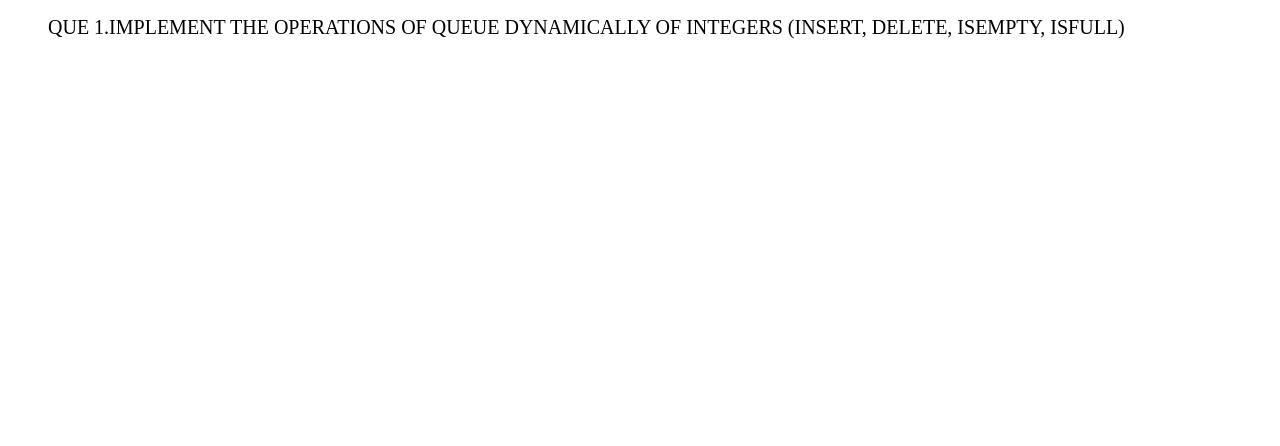
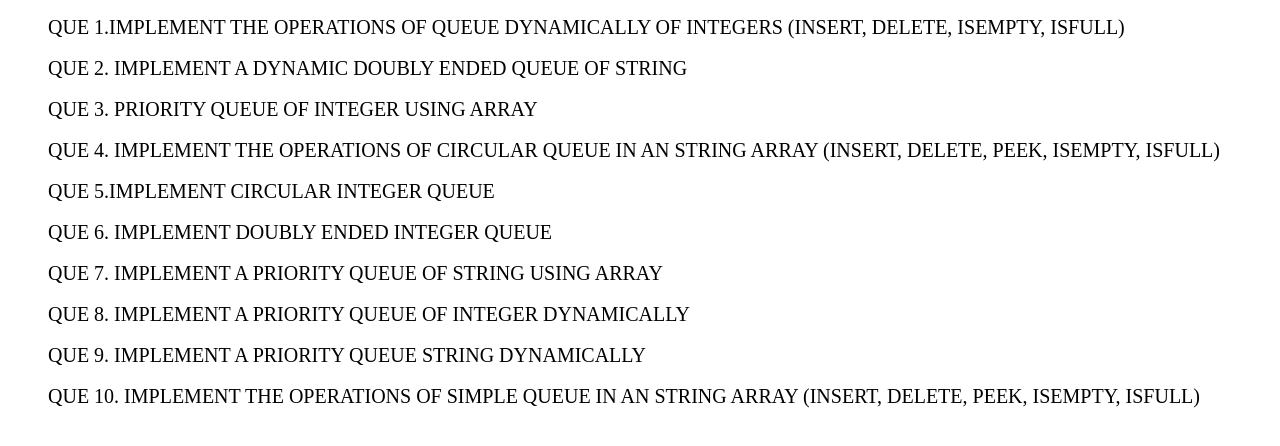
Before and after one commit to coderamit18/codeEra-by.amit, a plain HTML site: page quequeque.html in a window 1280 px wide. Drawn offline with Linux system fonts and the light colour scheme.

Commit message:
Update quequeque.html

```diff
--- a/quequeque.html
+++ b/quequeque.html
@@ -13,21 +13,74 @@
     li a {
       color: black;
       text-decoration: none;
-      text-transform:uppercase;
+      text-transform: uppercase;
     }
   </style>
   <body>
     <ol>
       <li>
-        <a href="queue/queue_operation.c" target="frame">Que 1.IMPLEMENT THE OPERATIONS OF QUEUE DYNAMICALLY OF INTEGERS (INSERT, DELETE, ISEMPTY, ISFULL)
+        <a href="queue/queue_operation.c" target="frame"
+          >Que 1.IMPLEMENT THE OPERATIONS OF QUEUE DYNAMICALLY OF INTEGERS
+          (INSERT, DELETE, ISEMPTY, ISFULL)
         </a>
       </li>
       <br />
-      <!-- <li>
-        <a href="recursion/que2.c" target="frame">Que 2. CALCULATE FIBONACCI OF A NUMBER USING RECURSION </a>
+      <li>
+        <a href="queue/que2.c" target="frame"
+          >Que 2. Implement a dynamic doubly ended queue of string
+        </a>
       </li>
-      <br /> -->
+      <br />
       <li>
+        <a href="queue/que3.c" target="frame"
+          >Que 3. Priority queue of integer using array
+        </a>
+      </li>
+      <br />
+      <li>
+        <a href="queue/que4.c" target="frame"
+          >Que 4. IMPLEMENT THE OPERATIONS OF CIRCULAR QUEUE IN AN STRING ARRAY
+          (INSERT, DELETE, PEEK, ISEMPTY, ISFULL)
+        </a>
+      </li>
+      <br />
+      <li>
+        <a href="queue/que5.c" target="frame"
+          >Que 5.Implement Circular Integer queue
+        </a>
+      </li>
+      <br />
+      <li>
+        <a href="queue/que6.c" target="frame"
+          >Que 6. Implement doubly ended Integer queue
+        </a>
+      </li>
+      <br />
+      <li>
+        <a href="queue/que7.c" target="frame"
+          >Que 7. Implement a priority queue of string using array
+        </a>
+      </li>
+      <br />
+      <li>
+        <a href="queue/que8.c" target="frame"
+          >Que 8. Implement a priority queue of integer dynamically
+        </a>
+      </li>
+      <br />
+      <li>
+        <a href="queue/que9.c" target="frame"
+          >Que 9. Implement a priority queue string dynamically
+        </a>
+      </li>
+      <br />
+      <li>
+        <a href="queue/que10.c" target="frame"
+          >Que 10. IMPLEMENT THE OPERATIONS OF SIMPLE QUEUE IN AN STRING ARRAY
+          (INSERT, DELETE, PEEK, ISEMPTY, ISFULL)
+        </a>
+      </li>
+      <br />
     </ol>
   </body>
 </html>
```
